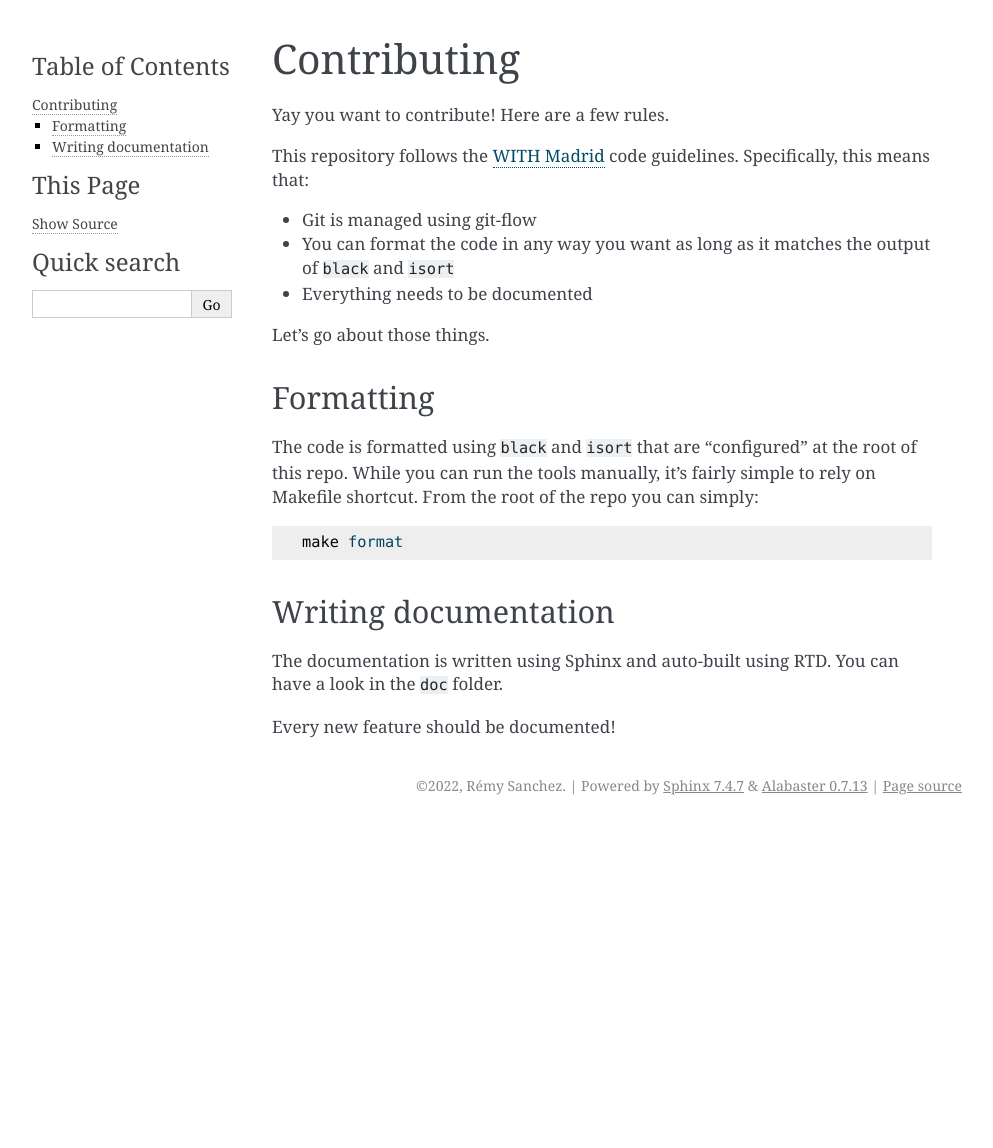
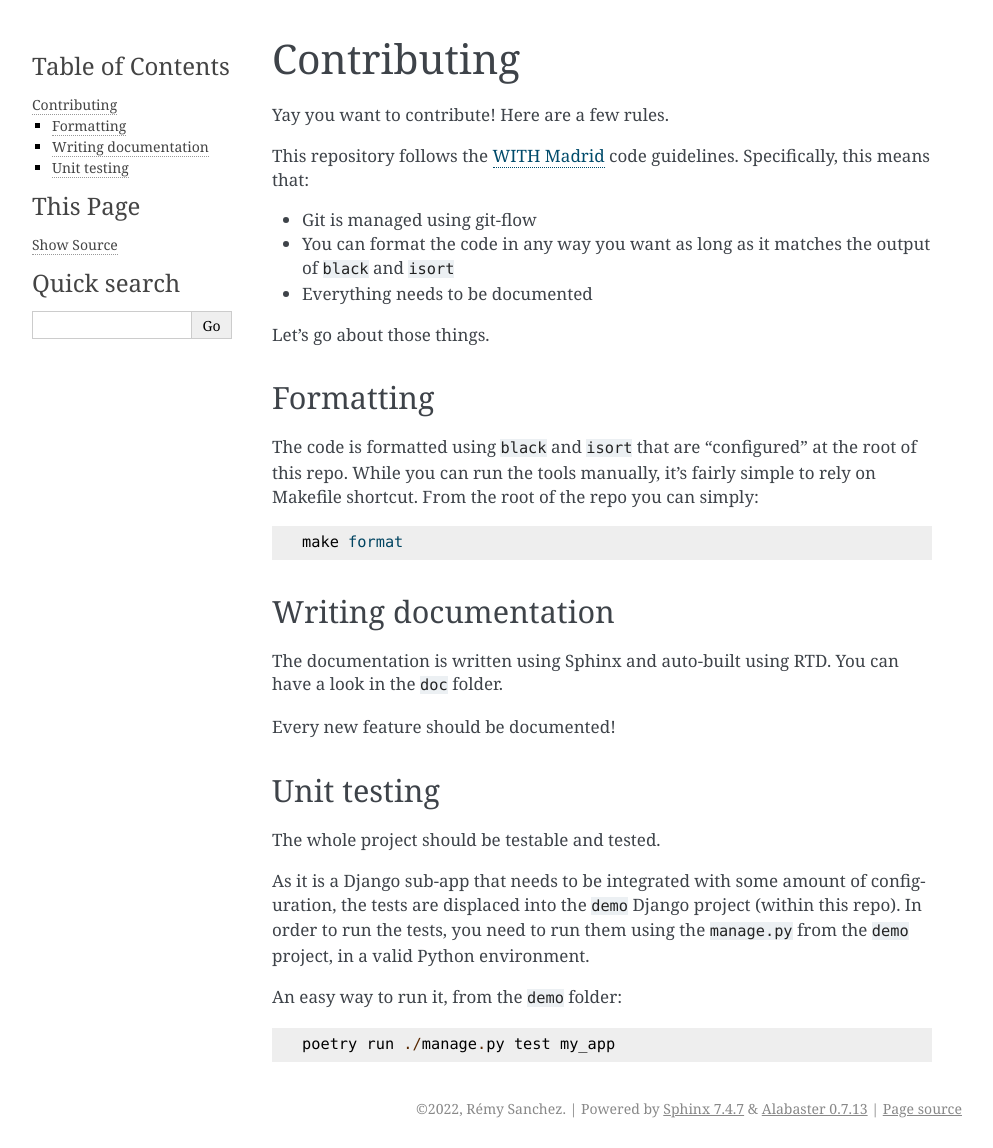
Before and after one commit to WithAgency/Wailer, a Sphinx documentation site: the page built from doc/source/contributing.md, in a window 1280 px wide. Shown: the whole page, without its empty margins (148-1141 px from the left). Built offline with Sphinx 7.4.7, drawn with Linux system fonts in a browser that asks for light colours; before the commit the page ends 900 px from its top, so only the background shows below that.

Commit message:
Document how to run tests
Closes WLR-8

````diff
--- a/doc/source/contributing.md
+++ b/doc/source/contributing.md
@@ -28,3 +28,18 @@ The documentation is written using Sphinx and auto-built using RTD. You can
 have a look in the `doc` folder.
 
 Every new feature should be documented!
+
+## Unit testing
+
+The whole project should be testable and tested.
+
+As it is a Django sub-app that needs to be integrated with some amount of
+configuration, the tests are displaced into the `demo` Django project (within
+this repo). In order to run the tests, you need to run them using the
+`manage.py` from the `demo` project, in a valid Python environment.
+
+An easy way to run it, from the `demo` folder:
+
+```
+poetry run ./manage.py test my_app
+```
````
Also changed, not shown: 1 other file.
